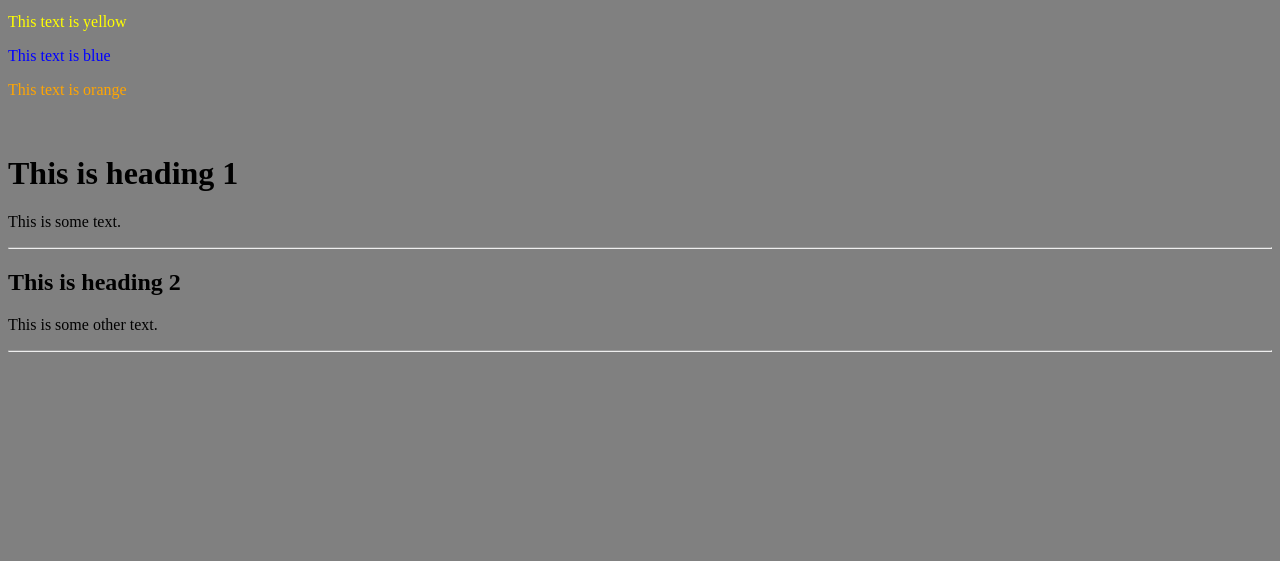
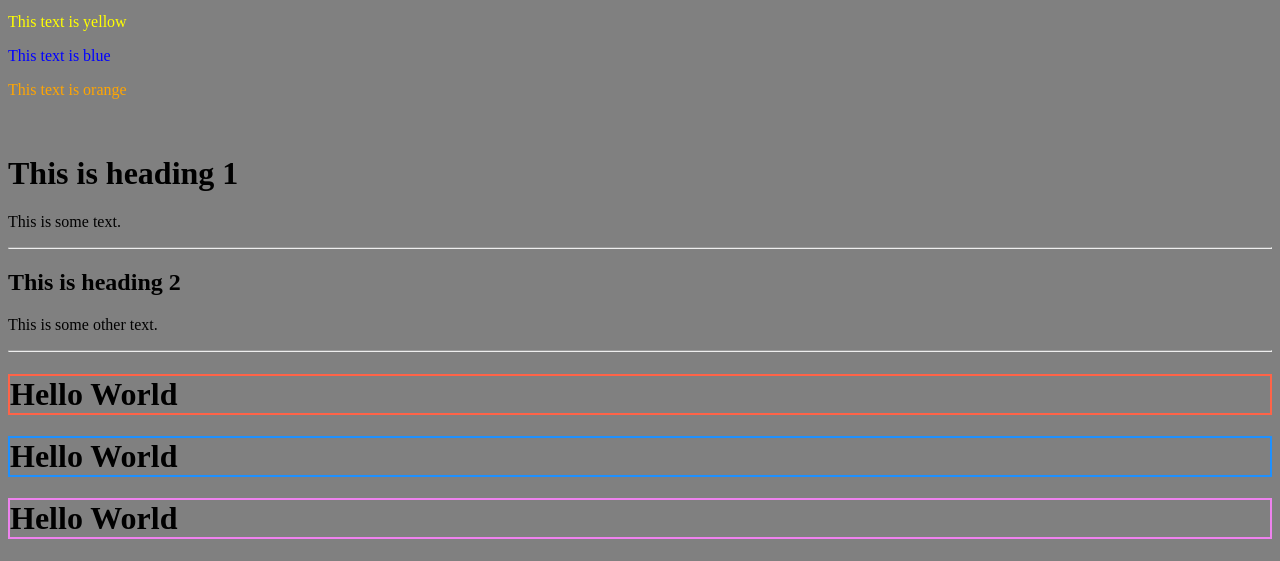
Before and after one commit to Senf921/Test-site, a plain HTML site: page index.html in a window 1280 px wide. Shown: the part 715-1276 px from the top of the page. Before the commit the page ends 1075 px from the top, so only its background shows below. Drawn offline with Linux system fonts and the light colour scheme.

Commit message:
Update index.html

```diff
--- a/index.html
+++ b/index.html
@@ -54,5 +54,9 @@
     <p>This is some other text.</p>
     <hr>
 
+    <h1 style="border:2px solid Tomato;">Hello World</h1>
+    <h1 style="border:2px solid DodgerBlue;">Hello World</h1>
+    <h1 style="border:2px solid Violet;">Hello World</h1>
+
 </body>
 </html>
```
